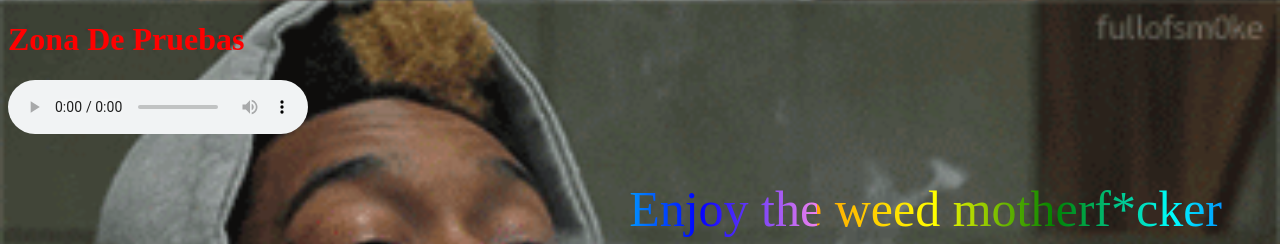
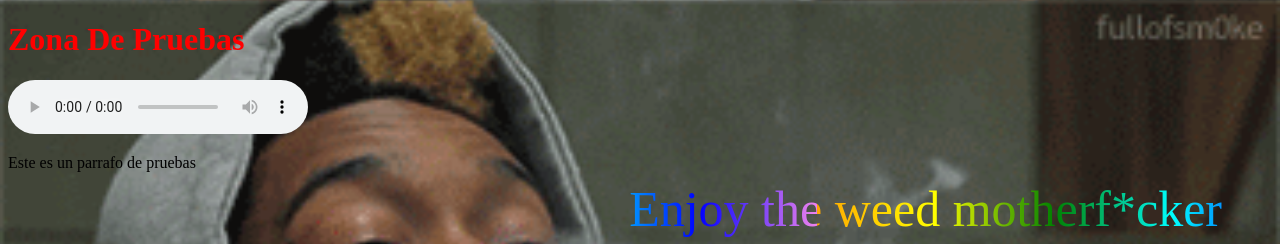
Before and after one commit to ImperialismoRastafari/zonaDePruebas, a plain HTML site: page index.html in a window 1280 px wide. Shown: the top 244 px of the page. Drawn offline with Linux system fonts and the light colour scheme.

Commit message:
se agregó un parrafo de prueba

```diff
--- a/index.html
+++ b/index.html
@@ -13,5 +13,6 @@
     <aside id='barraderecha'>
         <p class='rainbow-text'>Enjoy the weed motherf*cker</p>
     </aside>
+    <p>Este es un parrafo de pruebas</p>
 </body>
 </html>
```
